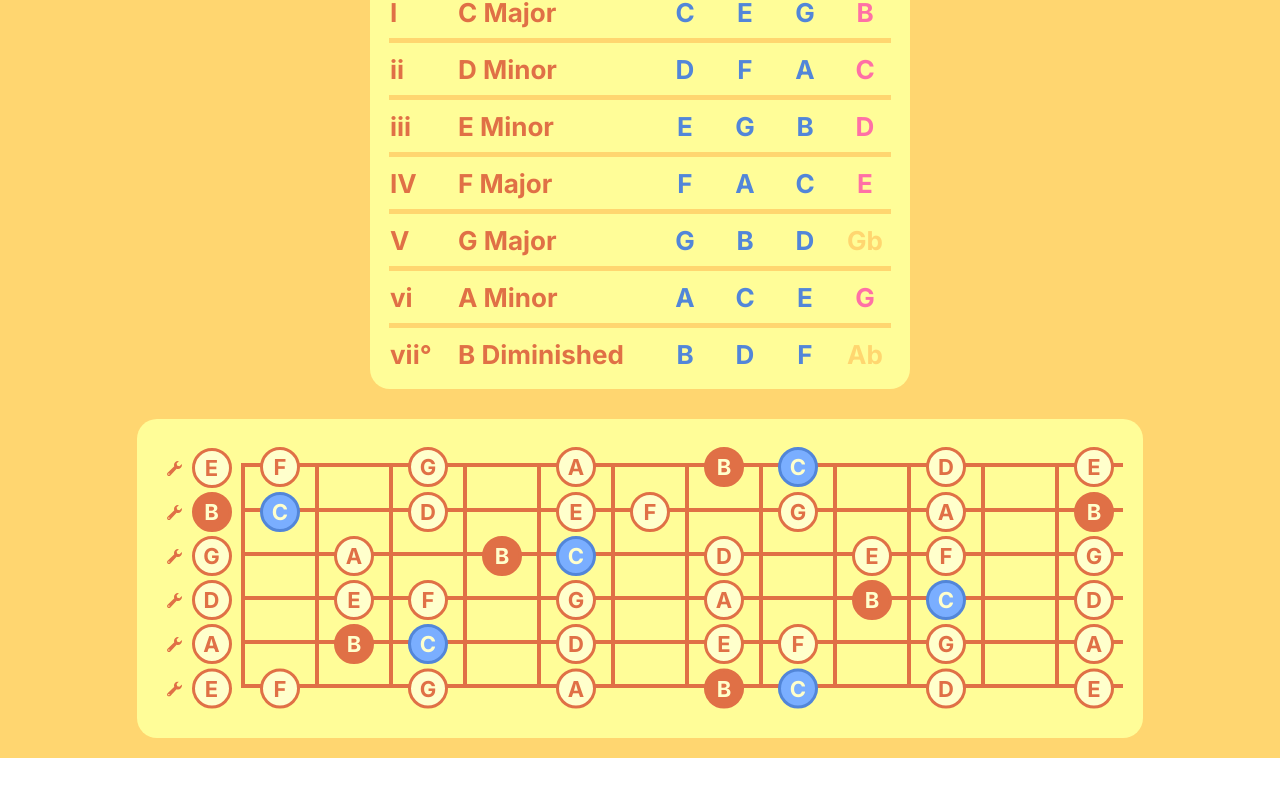
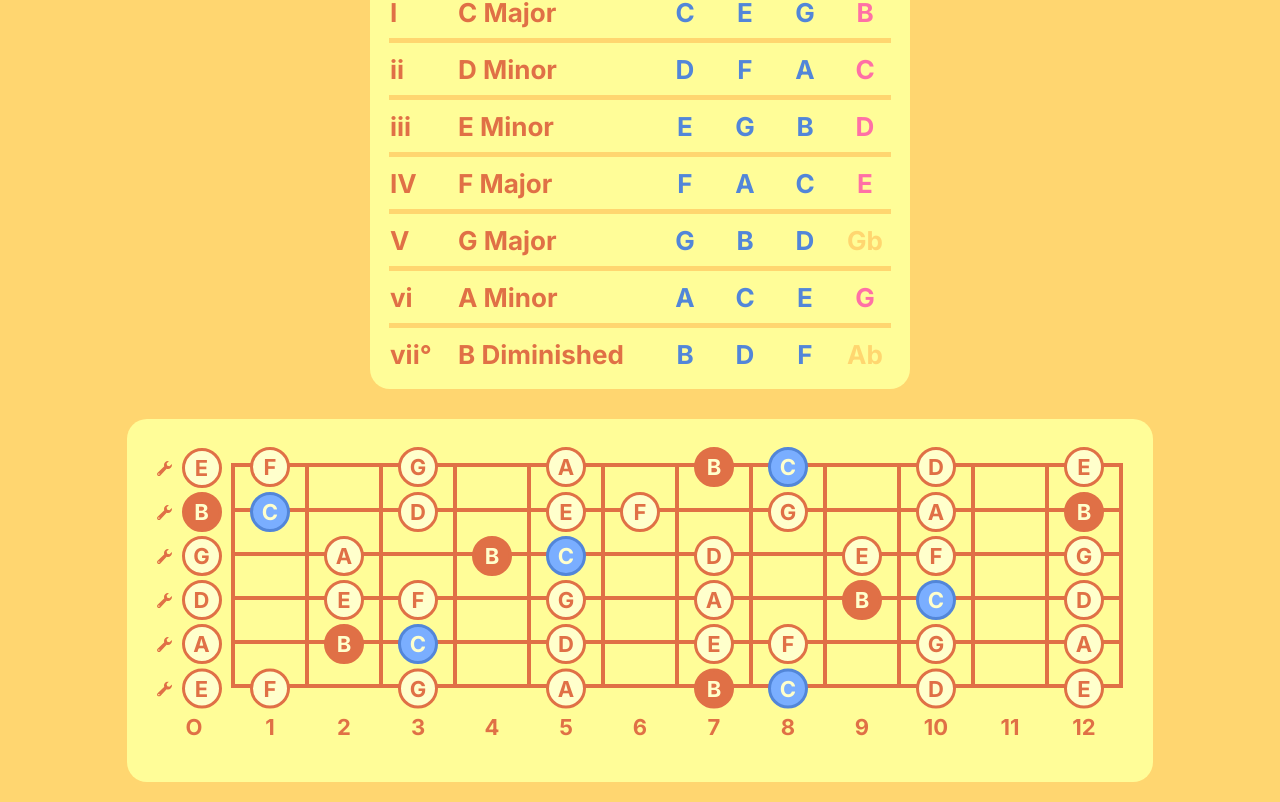
Before and after one commit to JoshSilveous/old-musiqtools, a React (Create React App) app: page / in a window 1280 px wide. Shown: the part 446-1248 px from the top of the page. Before the commit the page ends 1204 px from the top, so only its background shows below. Built offline with nearby package versions, Linux system fonts and the light colour scheme.

Commit message:
Added fret numbers

```diff
--- a/src/App/ScaleInfo/ScaleInfoGuitar/ScaleInfoGuitar.css
+++ b/src/App/ScaleInfo/ScaleInfoGuitar/ScaleInfoGuitar.css
@@ -20,6 +20,8 @@
     user-select: none;
     height: auto;
     padding-bottom: 10px;
+    padding-right: 10px;
+    padding-left: 10px;
 }
 
 .scaleinfoguitar-fretboard > .string {
@@ -50,18 +52,25 @@
     border-top: solid 4px var(--text);
 }   /*  All notecontainers on the top string  */
 
-.scaleinfoguitar-fretboard > .string:nth-last-child(2) > .notecontainer {
+.scaleinfoguitar-fretboard > .string:nth-last-child(3) > .notecontainer {
     border-bottom-width: 4px;
 }
 
-.scaleinfoguitar-fretboard > .string:last-child > .notecontainer {
+.scaleinfoguitar-fretboard > .string:nth-last-child(2) > .notecontainer {
     border-color: transparent;
 }   /*  All notecontainers on the bottom string  */
 
-.scaleinfoguitar-fretboard > .string:last-child > .notecontainer > .note {
+
+.scaleinfoguitar-fretboard > .string:last-child > .notecontainer {
+    border-color: transparent;
+    transform: translateY(-20px);
+}
+
+
+.scaleinfoguitar-fretboard > .string:nth-last-child(2) > .notecontainer > .note {
     transform: translateY(-21.5px);
 }
-.scaleinfoguitar-fretboard > .string:last-child > .notecontainer > .settings {
+.scaleinfoguitar-fretboard > .string:nth-last-child(2) > .notecontainer > .settings {
     transform: translate(-10px,-21.5px);
 }
 
@@ -112,6 +121,13 @@
     scale: 100%;
     z-index: 0;
 }
+
+.notecontainer > .number {
+    width: 41.2px;
+    height: 40px;
+    text-align: center;
+}
+
 .notecontainer > .note:hover {
     scale: 120%;
     z-index: 1;
--- a/src/App/ScaleInfo/ScaleInfoGuitar/ScaleInfoGuitar.tsx
+++ b/src/App/ScaleInfo/ScaleInfoGuitar/ScaleInfoGuitar.tsx
@@ -93,10 +93,29 @@ export default function ScaleInfoGuitar({ scaleState }: ScaleStatePropsType) {
         )
     })
 
+    const fretNums: (string | number)[] = ['O'];
+    for (let i = 0; i < 12; i++) {
+        fretNums.push(i + 1)
+    }
+    console.log(fretNums)
+
+    const fretNumsDisplay = fretNums.map((item, index) => {
+        return (
+            <div className='notecontainer' key={index}>
+                <div className='number'>
+                    {item}
+                </div>
+            </div>
+        )
+    })
+
     return (
         <div className='scaleinfoguitar-container'>
             <div className='scaleinfoguitar-fretboard'>
                 {fretboardDisplay}
+                <div className='string'>
+                    {fretNumsDisplay}
+                </div>
             </div>
         </div>
     )
```
